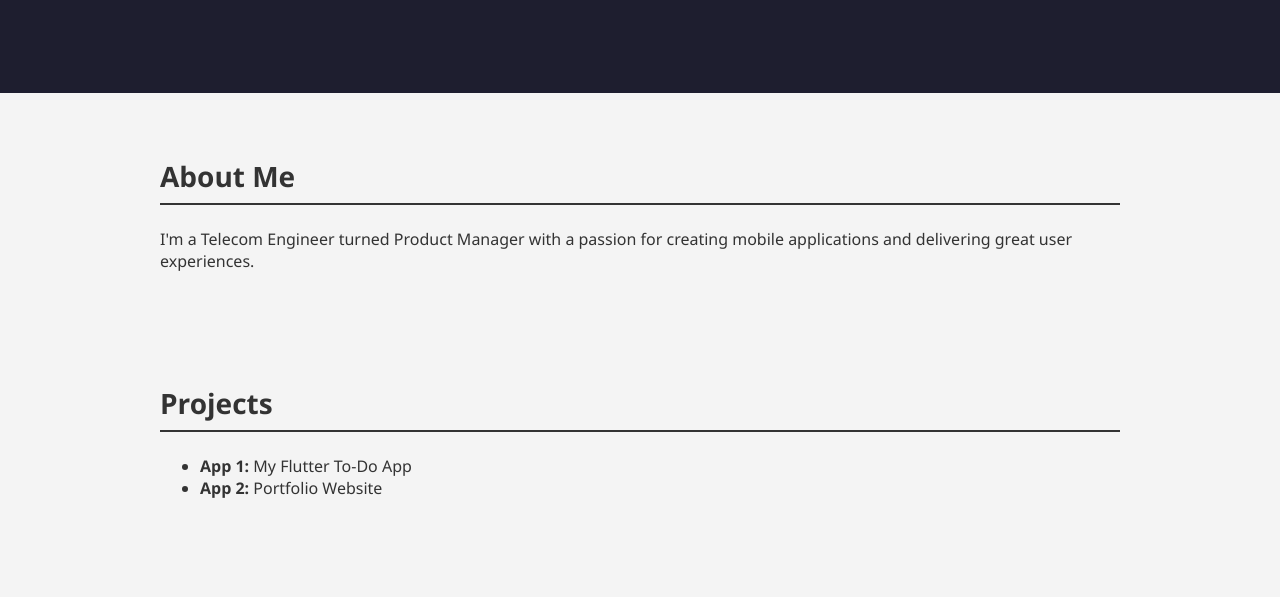
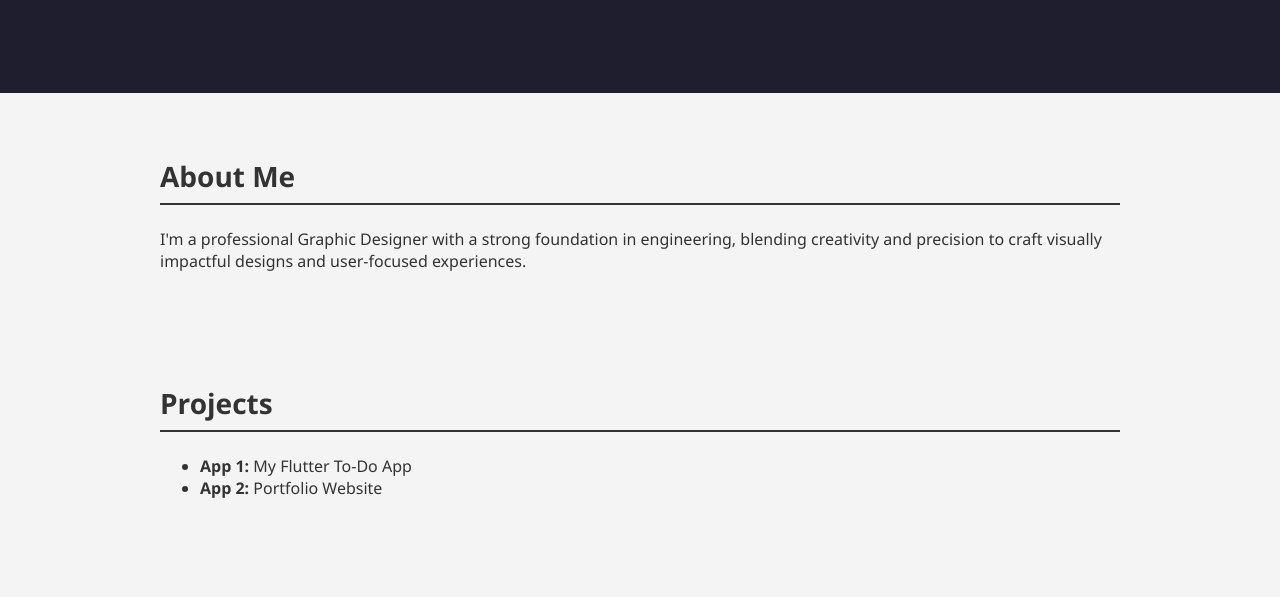
Before and after one commit to HamzaNaeem-lab/portfolio, a plain HTML site: page index.html in a window 1280 px wide. Shown: the part 203-800 px from the top of the page. Drawn offline with Linux system fonts and the light colour scheme; files that its build step writes are made by us from their sources.

Commit message:
changes
changes

```diff
--- a/index.html
+++ b/index.html
@@ -17,7 +17,7 @@
   <section class="about container">
     <h2>About Me</h2>
     <p>
-      I'm a Telecom Engineer turned Product Manager with a passion for creating mobile applications and delivering great user experiences.
+      I'm a professional Graphic Designer with a strong foundation in engineering, blending creativity and precision to craft visually impactful designs and user-focused experiences.
     </p>
   </section>
 
```
